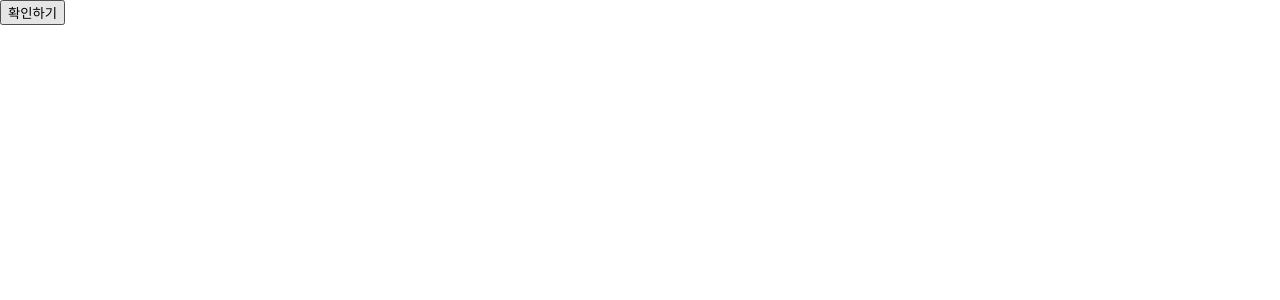
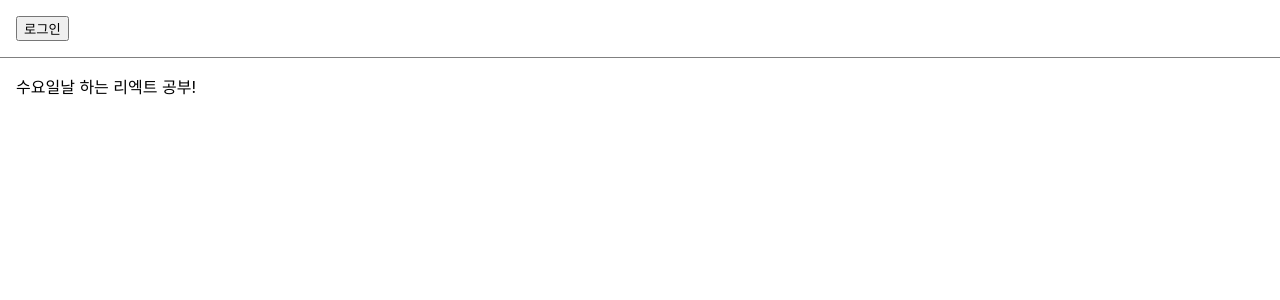
Before and after one commit to TaeKyeong-coder/studyReact, a React (Create React App) app: page / in a window 1280 px wide. Shown: the top 300 px of the page. Built offline with nearby package versions, Linux system fonts and the light colour scheme.

Commit message:
conditionalRendering
로그인 여부를 나타내는 툴바 만들기

```diff
--- /dev/null
+++ b/src/chapter_09/LendingPage.jsx
@@ -0,0 +1,27 @@
+import React, {useState} from "react";
+import Toolbar from "./Toolbar";
+
+function LandingPage(props){
+    const [isLoggedIn, setIsLoggedIn] = useState(false);
+
+    const onClickLogin = () =>{
+        setIsLoggedIn(true);
+    };
+
+    const onClickLogout = () => {
+        setIsLoggedIn(false);
+    };
+
+    return (
+        <div>
+            <Toolbar
+                isLoggedIn = {isLoggedIn}
+                onClickLogin = {onClickLogin}
+                onClickLogout={onClickLogout}
+            />
+            <div style={{ padding : 16 }}>수요일날 하는 리엑트 공부!</div>
+        </div>
+    );
+}
+
+export default LandingPage;
--- /dev/null
+++ b/src/chapter_09/Toolbar.jsx
@@ -0,0 +1,28 @@
+import React from "react";
+
+const styles = {
+    wrapper : {
+        padding: 16,
+        display: "flex",
+        flexDirection: "row",
+        borderBottom: "1px solid grey",
+    },
+    greeting: {
+        marginRight: 8,
+    },
+};
+
+function Toolbar(props){
+    const {isLoggedIn, onClickLogin, onClickLogout} = props;
+
+    return(
+        <div style = {styles.wrapper}>
+            {isLoggedIn && <span style={styles.greeting}>환영합니다!</span>}
+            {isLoggedIn?
+                (<button onClick={onClickLogout}>로그아웃</button>)
+                : (<button onClick = {onClickLogin}>로그인</button>)}
+        </div>
+    );
+}
+
+export default Toolbar;
--- a/src/index.js
+++ b/src/index.js
@@ -11,12 +11,13 @@
 import Accommodate from './chapter_07/Accommodate';
 import ConfirmButton from './chapter_08/ConfirmButton';
 import ConfirmButton2 from './chapter_08/ConfirmButton2';
+import LandingPage from './chapter_09/LendingPage';
 
 const root = ReactDOM.createRoot(document.getElementById('root'));
 
 root.render(
   <React.StrictMode>
-    <ConfirmButton2 />
+    <LandingPage />
   </React.StrictMode>
 );
 
```
